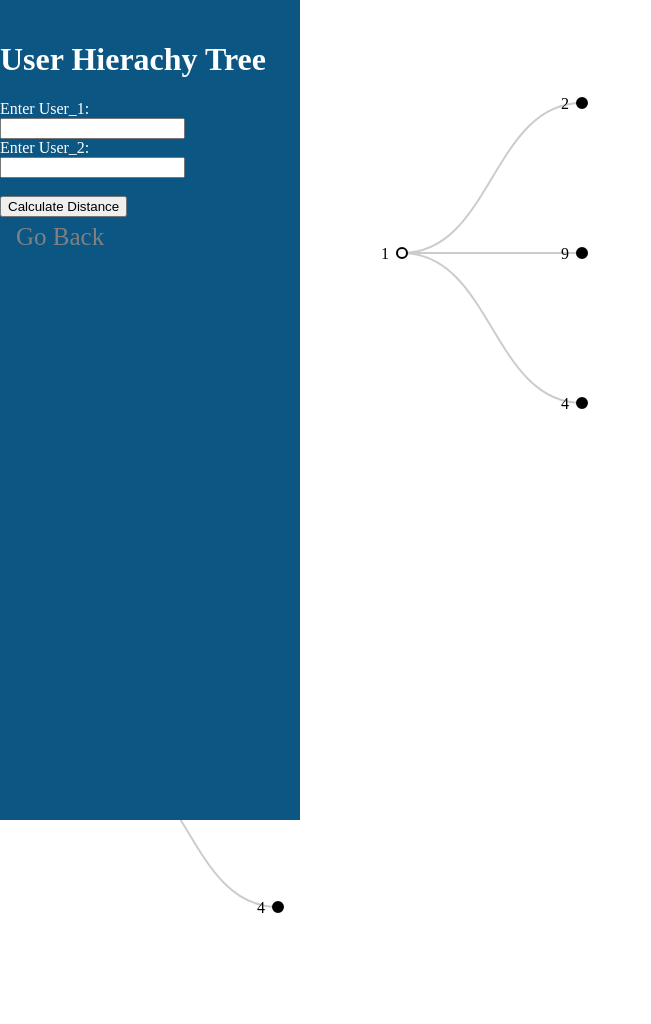
After one commit to kpatterson01/step-capstone-2020, a Flask app: page /hierachyTree.html in a window 1280 px wide. The commit adds this page. Shown: the whole page, without its empty margins (0-651 px from the left). Run offline with Flask 2, Linux system fonts and the light colour scheme; some libraries are stand-ins or nearby versions.

Commit message:
Add hierachy tree and provision webpage.

```diff
--- a/app.py
+++ b/app.py
@@ -6,5 +6,15 @@ app = Flask(__name__)
 def index():
     return render_template("index.html")
 
+@app.route("/hierachyTree.html")
+def hierachyTree():
+    return render_template("hierachyTree.html")
+
+
+@app.route("/provisionMetrics.html")
+def provisionMetrics():
+    return render_template("provisionMetrics.html")
+
+
 if __name__ == "__main__":
     app.run()
--- /dev/null
+++ b/static/tree-script.js
@@ -0,0 +1,446 @@
+/*Created by Kayla Patterson on 07/26/2020*/
+var treeData =
+{
+  "name": "1",
+  "children": [
+    {
+      "name": "2",
+      "children": [
+        {
+            "name": "5",
+            "children": [
+                { "name": "6" },
+                { "name": "7" },
+                { "name": "14" },
+                { "name": "15" },
+                { "name": "16" },
+                { "name": "17" }
+            ]
+        },
+        { "name": "8" }
+      ]
+    },
+    {
+        "name": "9",
+        "children": [
+        { "name": "10"},
+        { "name": "11" }
+      ]
+    },
+    {
+        "name": "4",
+        "children": [
+        { "name": "12" },
+        { "name": "13" }
+      ]
+    }
+  ]
+};
+
+//treeData = FileAttachment("treeData").json();
+//var treeData = FileReader("treeData").json();
+//var treeData = treeData.json;
+
+// Set the dimensions and margins of the diagram
+var margin = {top: 20, right: 90, bottom: 30, left: 90},
+  width = 960 - margin.left - margin.right,
+  height = 500 - margin.top - margin.bottom;
+
+// append the svg object to the body of the page
+// appends a 'group' element to 'svg'
+// moves the 'group' element to the top left margin
+var svg = d3.select("body").append("svg")
+  .attr("width", width + margin.right + margin.left)
+  .attr("height", height + margin.top + margin.bottom)
+  .append("g")
+  .attr("transform", "translate("
+        + margin.left + "," + margin.top + ")");
+
+var i = 0,
+  duration = 750,
+  root;
+
+// declares a tree layout and assigns the size
+var treemap = d3.tree().size([height, width]);
+
+// Assigns parent, children, height, depth
+root = d3.hierarchy(treeData, function(d) { return d.children; });
+root.x0 = height / 2;
+root.y0 = 0;
+
+// Collapse after the second level
+root.children.forEach(collapse);
+
+update(root);
+
+// Collapse the node and all it's children
+function collapse(d) {
+if(d.children) {
+  d._children = d.children
+  d._children.forEach(collapse)
+  d.children = null
+}
+}
+
+function update(source) {
+
+// Assigns the x and y position for the nodes
+var treeData = treemap(root);
+
+// Compute the new tree layout.
+var nodes = treeData.descendants(),
+    links = treeData.descendants().slice(1);
+
+// Normalize for fixed-depth.
+nodes.forEach(function(d){ d.y = d.depth * 180});
+
+// ****************** Nodes section ***************************
+
+// Update the nodes...
+var node = svg.selectAll('g.node')
+    .data(nodes, function(d) {return d.id || (d.id = ++i); });
+
+// Enter any new modes at the parent's previous position.
+var nodeEnter = node.enter().append('g')
+    .attr('class', 'node')
+    .attr("transform", function(d) {
+      return "translate(" + source.y0 + "," + source.x0 + ")";
+  })
+  .on('click', click);
+
+// Add Circle for the nodes
+nodeEnter.append('circle')
+    .attr('class', 'node')
+    .attr('r', 1e-6)
+    .style("fill", function(d) {
+        return d._children ? "black" : "#fff";
+    });
+
+// Add labels for the nodes
+nodeEnter.append('text')
+    .attr("dy", ".35em")
+    .attr("x", function(d) {
+        return d.children || d._children ? -13 : 13;
+    })
+    .attr("text-anchor", function(d) {
+        return d.children || d._children ? "end" : "start";
+    })
+    .text(function(d) { return d.data.name; });
+
+// UPDATE
+var nodeUpdate = nodeEnter.merge(node);
+
+// Transition to the proper position for the node
+nodeUpdate.transition()
+  .duration(duration)
+  .attr("transform", function(d) {
+      return "translate(" + d.y + "," + d.x + ")";
+   });
+
+// Update the node attributes and style
+nodeUpdate.select('circle.node')
+  .attr('r', 5)
+  .style("fill", function(d) {
+      return d._children ? "black" : "#fff";
+  })
+  .attr('cursor', 'pointer');
+
+
+// Remove any exiting nodes
+var nodeExit = node.exit().transition()
+    .duration(duration)
+    .attr("transform", function(d) {
+        return "translate(" + source.y + "," + source.x + ")";
+    })
+    .remove();
+
+// On exit reduce the node circles size to 0
+nodeExit.select('circle')
+  .attr('r', 1e-6);
+
+// On exit reduce the opacity of text labels
+nodeExit.select('text')
+  .style('fill-opacity', 1e-6);
+
+// ****************** links section ***************************
+
+// Update the links...
+var link = svg.selectAll('path.link')
+    .data(links, function(d) { return d.id; });
+
+// Enter any new links at the parent's previous position.
+var linkEnter = link.enter().insert('path', "g")
+    .attr("class", "link")
+    .attr('d', function(d){
+      var o = {x: source.x0, y: source.y0}
+      return diagonal(o, o)
+    });
+
+// UPDATE
+var linkUpdate = linkEnter.merge(link);
+
+// Transition back to the parent element position
+linkUpdate.transition()
+    .duration(duration)
+    .attr('d', function(d){ return diagonal(d, d.parent) });
+
+// Remove any exiting links
+var linkExit = link.exit().transition()
+    .duration(duration)
+    .attr('d', function(d) {
+      var o = {x: source.x, y: source.y}
+      return diagonal(o, o)
+    })
+    .remove();
+
+// Store the old positions for transition.
+nodes.forEach(function(d){
+  d.x0 = d.x;
+  d.y0 = d.y;
+});
+
+// Creates a curved (diagonal) path from parent to the child nodes
+function diagonal(s, d) {
+
+  path = `M ${s.y} ${s.x}
+          C ${(s.y + d.y) / 2} ${s.x},
+            ${(s.y + d.y) / 2} ${d.x},
+            ${d.y} ${d.x}`
+
+  return path
+}
+
+// Toggle children on click.
+function click(d) {
+  if (d.children) {
+      d._children = d.children;
+      d.children = null;
+    } else {
+      d.children = d._children;
+      d._children = null;
+    }
+  update(d);
+}
+}var treeData =
+{
+  "name": "1",
+  "children": [
+    {
+      "name": "2",
+      "children": [
+        {
+            "name": "5",
+            "children": [
+                { "name": "6" },
+                { "name": "7" },
+                { "name": "14" },
+                { "name": "15" },
+                { "name": "16" },
+                { "name": "17" }
+            ]
+        },
+        { "name": "8" }
+      ]
+    },
+    {
+        "name": "9",
+        "children": [
+        { "name": "10"},
+        { "name": "11" }
+      ]
+    },
+    {
+        "name": "4",
+        "children": [
+        { "name": "12" },
+        { "name": "13" }
+      ]
+    }
+  ]
+};
+
+//treeData = FileAttachment("treeData").json();
+//var treeData = FileReader("treeData").json();
+//var treeData = treeData.json;
+
+// Set the dimensions and margins of the diagram
+var margin = {top: 20, right: 90, bottom: 30, left: 90},
+  width = 960 - margin.left - margin.right,
+  height = 500 - margin.top - margin.bottom;
+
+// append the svg object to the body of the page
+// appends a 'group' element to 'svg'
+// moves the 'group' element to the top left margin
+var svg = d3.select("body").append("svg")
+  .attr("width", width + margin.right + margin.left)
+  .attr("height", height + margin.top + margin.bottom)
+  .append("g")
+  .attr("transform", "translate("
+        + margin.left + "," + margin.top + ")");
+
+var i = 0,
+  duration = 750,
+  root;
+
+// declares a tree layout and assigns the size
+var treemap = d3.tree().size([height, width]);
+
+// Assigns parent, children, height, depth
+root = d3.hierarchy(treeData, function(d) { return d.children; });
+root.x0 = height / 2;
+root.y0 = 0;
+
+// Collapse after the second level
+root.children.forEach(collapse);
+
+update(root);
+
+// Collapse the node and all it's children
+function collapse(d) {
+if(d.children) {
+  d._children = d.children
+  d._children.forEach(collapse)
+  d.children = null
+}
+}
+
+function update(source) {
+
+// Assigns the x and y position for the nodes
+var treeData = treemap(root);
+
+// Compute the new tree layout.
+var nodes = treeData.descendants(),
+    links = treeData.descendants().slice(1);
+
+// Normalize for fixed-depth.
+nodes.forEach(function(d){ d.y = d.depth * 180});
+
+// ****************** Nodes section ***************************
+
+// Update the nodes...
+var node = svg.selectAll('g.node')
+    .data(nodes, function(d) {return d.id || (d.id = ++i); });
+
+// Enter any new modes at the parent's previous position.
+var nodeEnter = node.enter().append('g')
+    .attr('class', 'node')
+    .attr("transform", function(d) {
+      return "translate(" + source.y0 + "," + source.x0 + ")";
+  })
+  .on('click', click);
+
+// Add Circle for the nodes
+nodeEnter.append('circle')
+    .attr('class', 'node')
+    .attr('r', 1e-6)
+    .style("fill", function(d) {
+        return d._children ? "black" : "#fff";
+    });
+
+// Add labels for the nodes
+nodeEnter.append('text')
+    .attr("dy", ".35em")
+    .attr("x", function(d) {
+        return d.children || d._children ? -13 : 13;
+    })
+    .attr("text-anchor", function(d) {
+        return d.children || d._children ? "end" : "start";
+    })
+    .text(function(d) { return d.data.name; });
+
+// UPDATE
+var nodeUpdate = nodeEnter.merge(node);
+
+// Transition to the proper position for the node
+nodeUpdate.transition()
+  .duration(duration)
+  .attr("transform", function(d) {
+      return "translate(" + d.y + "," + d.x + ")";
+   });
+
+// Update the node attributes and style
+nodeUpdate.select('circle.node')
+  .attr('r', 5)
+  .style("fill", function(d) {
+      return d._children ? "black" : "#fff";
+  })
+  .attr('cursor', 'pointer');
+
+
+// Remove any exiting nodes
+var nodeExit = node.exit().transition()
+    .duration(duration)
+    .attr("transform", function(d) {
+        return "translate(" + source.y + "," + source.x + ")";
+    })
+    .remove();
+
+// On exit reduce the node circles size to 0
+nodeExit.select('circle')
+  .attr('r', 1e-6);
+
+// On exit reduce the opacity of text labels
+nodeExit.select('text')
+  .style('fill-opacity', 1e-6);
+
+// ****************** links section ***************************
+
+// Update the links...
+var link = svg.selectAll('path.link')
+    .data(links, function(d) { return d.id; });
+
+// Enter any new links at the parent's previous position.
+var linkEnter = link.enter().insert('path', "g")
+    .attr("class", "link")
+    .attr('d', function(d){
+      var o = {x: source.x0, y: source.y0}
+      return diagonal(o, o)
+    });
+
+// UPDATE
+var linkUpdate = linkEnter.merge(link);
+
+// Transition back to the parent element position
+linkUpdate.transition()
+    .duration(duration)
+    .attr('d', function(d){ return diagonal(d, d.parent) });
+
+// Remove any exiting links
+var linkExit = link.exit().transition()
+    .duration(duration)
+    .attr('d', function(d) {
+      var o = {x: source.x, y: source.y}
+      return diagonal(o, o)
+    })
+    .remove();
+
+// Store the old positions for transition.
+nodes.forEach(function(d){
+  d.x0 = d.x;
+  d.y0 = d.y;
+});
+
+// Creates a curved (diagonal) path from parent to the child nodes
+function diagonal(s, d) {
+
+  path = `M ${s.y} ${s.x}
+          C ${(s.y + d.y) / 2} ${s.x},
+            ${(s.y + d.y) / 2} ${d.x},
+            ${d.y} ${d.x}`
+
+  return path
+}
+
+// Toggle children on click.
+function click(d) {
+  if (d.children) {
+      d._children = d.children;
+      d.children = null;
+    } else {
+      d.children = d._children;
+      d._children = null;
+    }
+  update(d);
+}
+}
--- /dev/null
+++ b/static/tree-style.css
@@ -0,0 +1,47 @@
+/*Sidebar Menu*/
+.sidenav {
+    color: white;
+    height: 100%;
+    width: 300px;
+    position: fixed;
+    z-index: 1;
+    top: 0;
+    left: 0;
+    background-color: #0C5683;
+    overflow-x: hidden;
+    padding-top: 20px;
+}
+
+/*Sidebar Menu Links*/
+.sidenav a {
+    padding: 6px 8px 6px 16px;
+    text-decoration: none;
+    font-size: 25px;
+    color: #818181;
+    display: block;
+}
+
+/*Hierachy Tree*/
+.node circle {
+    fill: black;
+    stroke: black;
+    stroke-width: 2px;
+}
+
+.node text {
+    front: 12px sans-serif;
+}
+
+.link {
+    fill: none;
+    stroke: #ccc;
+    stroke-width: 2px;
+}
+
+.title {
+    text-align: center;
+}
+
+svg {
+    margin-left: auto;
+}
--- /dev/null
+++ b/templates/hierachyTree.html
@@ -0,0 +1,25 @@
+<!DOCTYPE html>
+<html>
+	<head>
+        <meta charset="UTF-8">
+		<title>User Hierachy Tree</title>
+	        <link rel="stylesheet" href="{{ url_for('static', filename='tree-style.css') }}">
+	</head>
+	<body>
+		<!-- Side Navigation -->
+		<div class="sidenav">
+			<h1>User Hierachy Tree</h1>
+			<form>
+				<label for="user_1">Enter User_1:</label><br>
+				<input type="text" id="user_1" name="user_1"><br>
+				<label for="user_2">Enter User_2:</label><br>
+				<input type="text" id="user_2" name="user_2"><br><br>
+				<input type="submit" value="Calculate Distance">
+			</form>
+			<a href="index.html">Go Back</a>
+		</div>
+        <svg></svg>
+		<script src="https://d3js.org/d3.v4.min.js"></script>
+        <script src="{{url_for('static', filename='tree-script.js')}}"></script>
+	</body>
+</html>
--- a/templates/index.html
+++ b/templates/index.html
@@ -27,21 +27,23 @@
 			<div class="box">
 				<div class="box-row">
 					<div class="box-cell card">
+						<a href="hierachyTree.html">
 						<div class="card-body">
 							<h5 class="card-title">User Hierachy Tree</h5>
 							<p class="card-text">This card will display a small description of this tool and also be the link to the tool itself.</p>
 						</div>
+						</a>
 					</div>
 					<div class="box-cell card">
+						<a href="provisionMetrics.html">
 						<div class="card-body">
 							<h5 class="card-title">Provisioning Metrics</h5>
 							<p class="card-text">This card will be a link to our provisioning metrics and provide a description to it.</p>
 						</div>
+						</a>
 					</div>
 				</div>
 			</div>
 		</div>
-
-
 	</body>
 </html>
```
Also changed, not shown: static/metrics-style.css (added, +22 -0 lines), static/style.css (+6 -1 lines), templates/provisionMetrics.html (added, +16 -0 lines).
